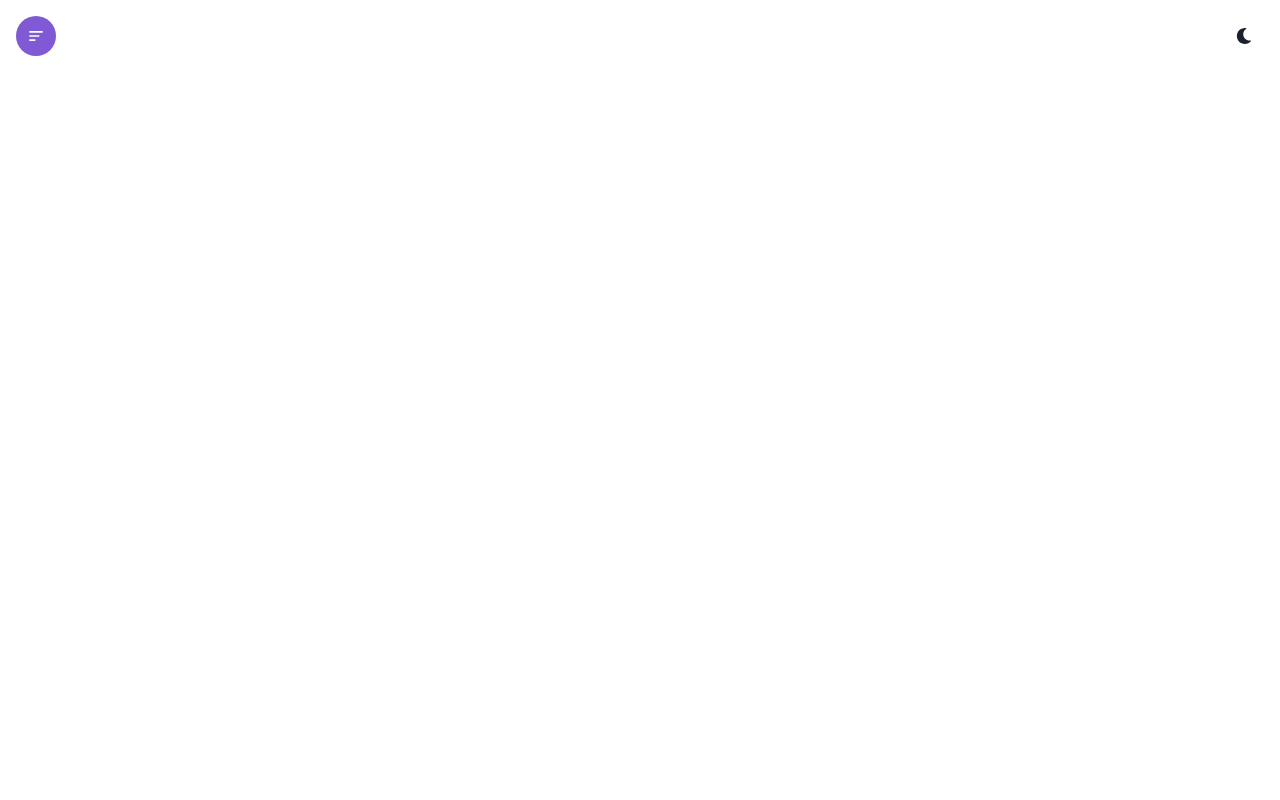
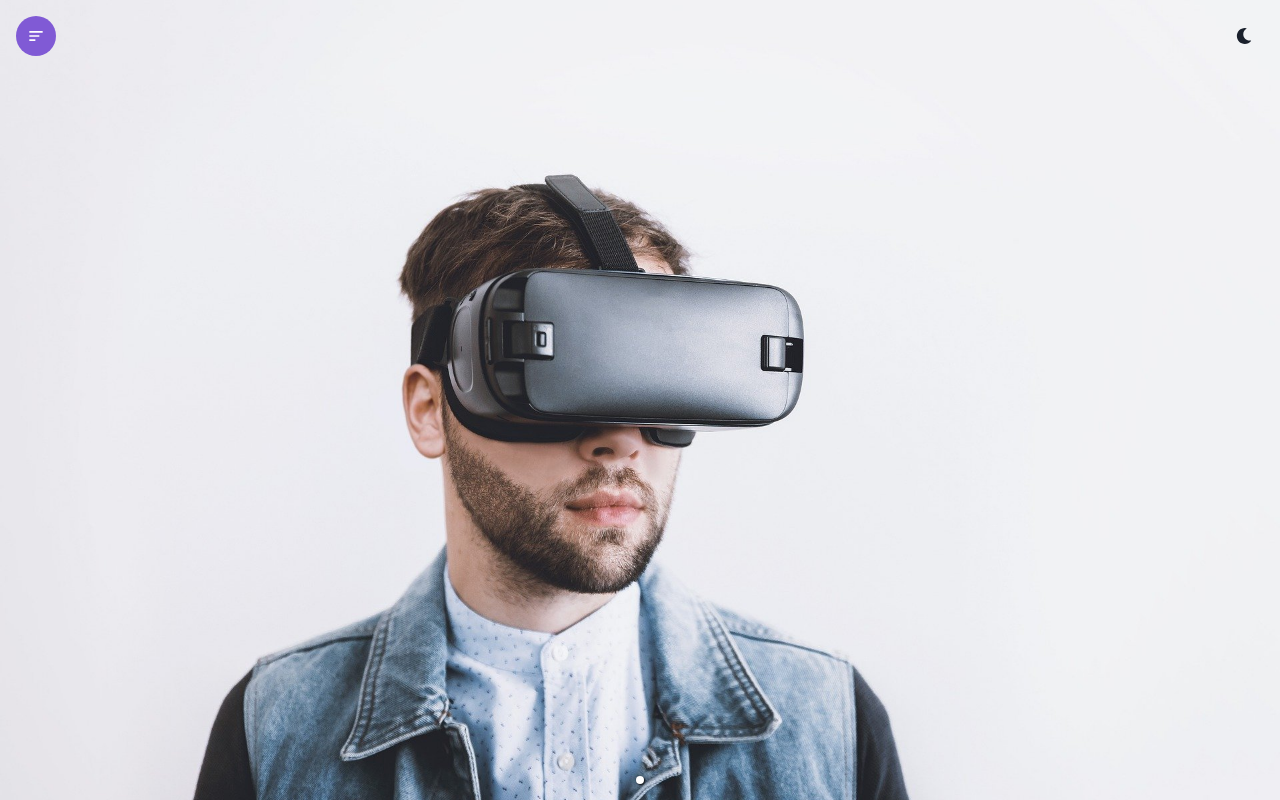
Before and after one commit to Shaikhatif17/react-Videoegy, a React (Create React App) app: page / in a window 1280 px wide. Built offline with nearby package versions, Linux system fonts and the light colour scheme.

Commit message:
done with changes

```diff
--- a/src/Components/Home.jsx
+++ b/src/Components/Home.jsx
@@ -1,5 +1,7 @@
 import React from 'react';
-import { Box, Heading, Image } from '@chakra-ui/react';
+
+import { Box, Container, Heading, Image, Stack, Text } from '@chakra-ui/react';
+
 import { Carousel } from 'react-responsive-carousel';
 import 'react-responsive-carousel/lib/styles/carousel.min.css';
 import img1 from '../assets/1.jpg';
@@ -8,36 +10,33 @@ import img3 from '../assets/3.jpg';
 import img4 from '../assets/4.jpg';
 import img5 from '../assets/5.png';
 
+
+
 const Home = () => {
-  const headingOptions = {
-    pos: 'absolute',
-    left: '50%',
-    top: '50%',
-    transform: 'translate(-50%,-50%)',
-    textTransform: 'uppercase',
-    p: '4',
-    size: '4xl',
+  return (
+    <Box>
+      <MyCarousel />
+
+    </Box>
+  );
 };
 
-  const myCarousel = () => (
-
+const MyCarousel = () => (
   <Carousel
     autoPlay
     infiniteLoop
     interval={1000}
     showStatus={false}
+    showThumbs={false}
     showArrows={false}
-      showThumbs={false}
   >
-<Box w="full" h="100vh">
-  <Image src={img1}/>
-  <Heading bgColor={"blackAlpha.600"} color={"white"}>watch the future</Heading>
+    <Box w="full" h={'100vh'}>
+      <Image src={img1} h="full" w={'full'} objectFit={'cover'} />
+      <Heading bgColor={'blackAlpha.600'} color={'white'} >
+        Watch The Future
+      </Heading>
    </Box>
-
-
   </Carousel>
 );
-  <myCarousel/>
-};
 
 export default Home;
```
Lines whose indentation alone changed are shown as unchanged.
